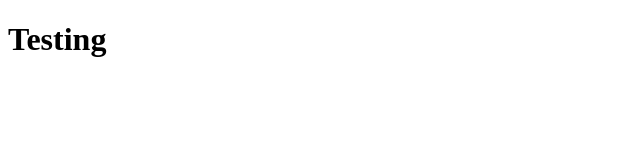
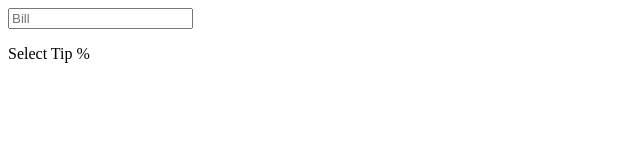
Before and after one commit to carlos-escamilla33/Calculator, a React app: page / in a window 1280 px wide. Shown: the whole page, without its empty margins (0-640 px from the left). Built offline with nearby package versions, Linux system fonts and the light colour scheme.

Commit message:
created Bill component

```diff
--- a/public/index.html
+++ b/public/index.html
@@ -3,7 +3,7 @@
 <head>
   <meta charset="UTF-8">
   <meta name="viewport" content="width=device-width, initial-scale=1.0">
-  <title>Document</title>
+  <title>Calculator</title>
   <link rel="stylesheet" href="style.css">
 </head>
 <body>
--- /dev/null
+++ b/src/Bill.js
@@ -0,0 +1,14 @@
+import React, { useState } from "react";
+
+const Bill = () => {
+    return (
+        <form>
+            <input
+            placeholder="Bill"
+             />
+             <p>Select Tip %</p>
+        </form>
+    )
+}
+
+export default Bill;
--- a/src/index.js
+++ b/src/index.js
@@ -1,12 +1,13 @@
 import React from 'react';
 import ReactDOM from 'react-dom';
+import Bill from "./Bill.js"
 
-const App = (props) => {
-  return <div className="app">
-    <div className="profile">
-      <h1>Testing</h1>
-    </div>
-  </div>
+const App = () => {
+  return(
+    <>
+      <Bill />
+    </>
+  )
 }
 
 ReactDOM.render(
```
